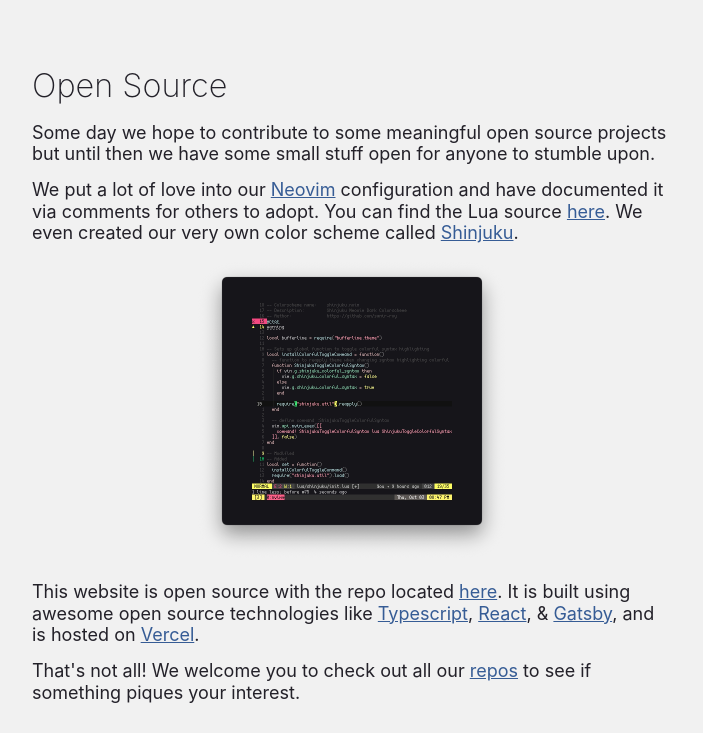
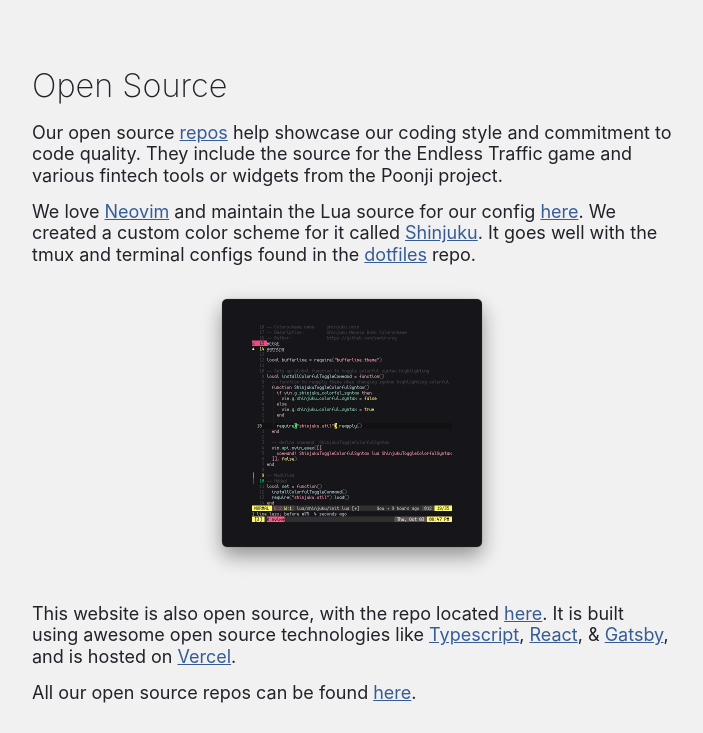
Before and after one commit to samir-roy/samiroy.com, a Gatsby site: page / in a window 1280 px wide. Shown: the part 2300-3033 px from the top of the page, without its empty margins (288-991 px from the left). Built offline with nearby package versions, Linux system fonts and the light colour scheme; Gatsby itself is replaced by a stand-in of ours; no server answers.

Commit message:
Update open source content section

```diff
--- a/src/components/content/OpenSource.tsx
+++ b/src/components/content/OpenSource.tsx
@@ -6,14 +6,15 @@
   <section>
     <h2>Open Source</h2>
     <p>
-      Some day we hope to contribute to some meaningful open source projects but until then we have some small stuff
-      open for anyone to stumble upon.
+      Our open source <a href="https://github.com/samir-roy?tab=repositories">repos</a> help showcase our coding style
+      and commitment to code quality. They include the source for the Endless Traffic game and various fintech tools or
+      widgets from the Poonji project.
     </p>
     <p>
-      We put a lot of love into our <a href="https://neovim.io">Neovim</a> configuration and have documented it via
-      comments for others to adopt. You can find the Lua source{' '}
-      <a href="https://github.com/samir-roy/init.nvim">here</a>. We even created our very own color scheme called{' '}
-      <a href="https://github.com/samir-roy/shinjuku.nvim">Shinjuku</a>.
+      We love <a href="https://neovim.io">Neovim</a> and maintain the Lua source for our config{' '}
+      <a href="https://github.com/samir-roy/init.nvim">here</a>. We created a custom color scheme for it called{' '}
+      <a href="https://github.com/samir-roy/shinjuku.nvim">Shinjuku</a>. It goes well with the tmux and terminal configs
+      found in the <a href="https://github.com/samir-roy/dotfiles">dotfiles</a> repo.
     </p>
     <p className="center m-0">
       <img
@@ -26,14 +27,13 @@
       />
     </p>
     <p>
-      This website is open source with the repo located <a href="https://github.com/samir-roy/samirroy.com">here</a>. It
-      is built using awesome open source technologies like <a href="https://www.typescriptlang.org">Typescript</a>,{' '}
-      <a href="https://reactjs.org">React</a>, & <a href="https://www.gatsbyjs.com">Gatsby</a>, and is hosted on{' '}
-      <a href="https://vercel.com">Vercel</a>.
+      This website is also open source, with the repo located{' '}
+      <a href="https://github.com/samir-roy/samirroy.com">here</a>. It is built using awesome open source technologies
+      like <a href="https://www.typescriptlang.org">Typescript</a>, <a href="https://reactjs.org">React</a>, &{' '}
+      <a href="https://www.gatsbyjs.com">Gatsby</a>, and is hosted on <a href="https://vercel.com">Vercel</a>.
     </p>
     <p>
-      That&#39;s not all! We welcome you to check out all our{' '}
-      <a href="https://github.com/samir-roy?tab=repositories">repos</a> to see if something piques your interest.
+      All our open source repos can be found <a href="https://github.com/samir-roy?tab=repositories">here</a>.
     </p>
     <Margin height={32} />
     <ContributionsStatBox />
```
